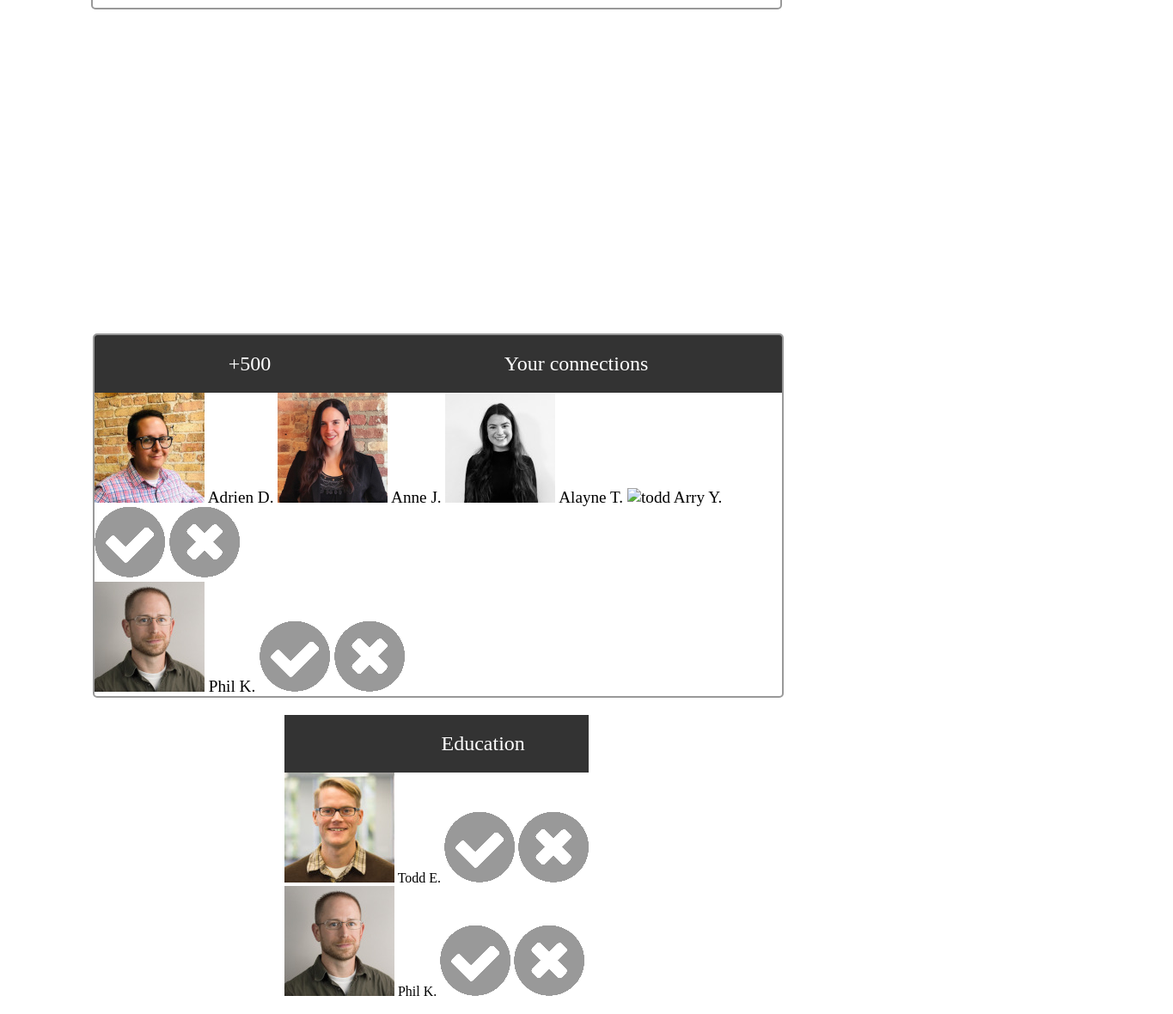
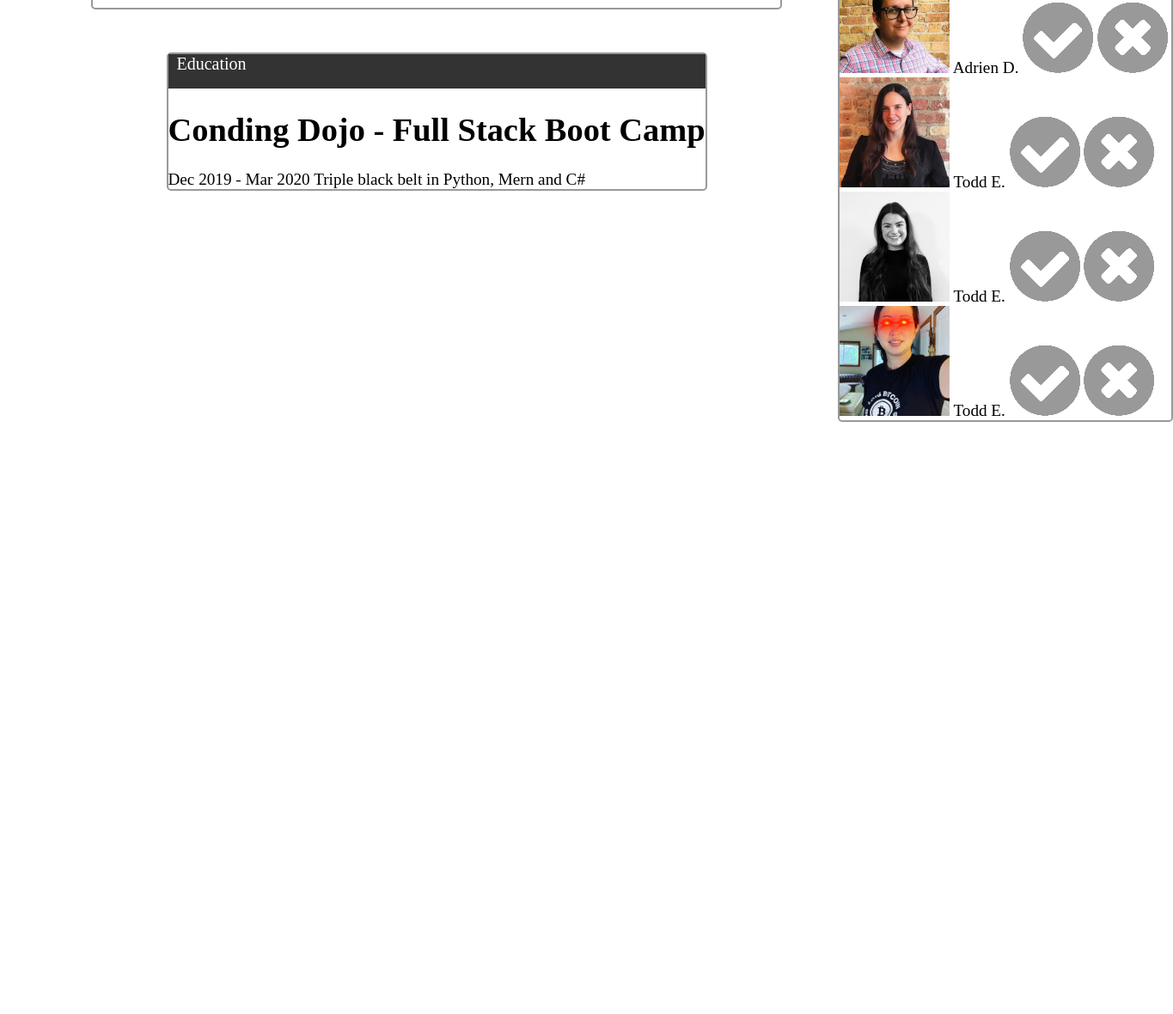
Before and after one commit to MarcoVillegasCampos/Profile-Page, a plain HTML site: page index.html in a window 1280 px wide. Shown: the part 475-1655 px from the top of the page at 86% size, 1365 px wide, since content can reach past the window. Drawn offline with Linux system fonts and the light colour scheme.

Commit message:
modifying files

```diff
--- a/css/styles.css
+++ b/css/styles.css
@@ -20,6 +20,7 @@
     flex: 6;
 
 }
+
 
 
 
@@ -69,6 +70,9 @@ button{
     overflow: hidden;
     display: flex;
     flex-direction: column;
+    position: RELATIVE;
+    bottom:500px;
+    left: 660PX;
 }
 
 .user-card4 {
@@ -79,6 +83,11 @@ button{
     border-radius: 5px;
     font-size: 1.2rem;
     overflow: hidden;
+    display: flex;
+    flex-direction: column;
+    position: RELATIVE;
+    bottom:500px;
+    left: 660PX;
 
 }
 .card-header {
@@ -111,13 +120,12 @@ button{
     margin-right: 10px;
 }
 .card-header4 {
-    background-color: #eee;
-    color: #333;
+    background-color: #333;
+    color:white;
     font-size: 20px;
-    border-radius: 12px;
-    height: 24px;
+    height: 40px;
     padding: 0 10px;
-    margin-right: 10px;
+
 }
 
 .card-body {
@@ -157,3 +165,17 @@ a {
     align-items: center;
     justify-content: space-around;
 }
+
+.flex-container4{
+position: relative;
+bottom: 950px;
+background-color: #fff;
+border: 2px solid #999;
+border-radius: 5px;
+font-size: 1.2rem;
+
+
+
+
+
+}
--- a/index.html
+++ b/index.html
@@ -80,62 +80,54 @@
                         <img src="images/adrien-s.jpg" alt="todd" class="avatar-s">
                         <span>Adrien D.</span>
                     </span>
-                    <span class="start">
-                        <img src="images/anne-s.jpg" alt="todd" class="avatar-s">
-                        <span>Anne J.</span>
-                    </span>
-                    <span class="start">
-                        <img src="images/alayne-s.jpg" alt="todd" class="avatar-s">
-                        <span>Alayne T.</span>
-                    </span>
-                    <span class="start">
-                        <img src="images/ARRY.jpg" alt="todd" class="avatar-s">
-                        <span>Arry Y.</span>
-                    </span>
                     <span class="end">
-                        <img src="icons/accept-circle.png" alt="accept" class="avatar-s">
-                        <img src="icons/close-circle.png" alt="decline" class="avatar-s">
+                        <img src="icons/accept-circle.png" alt="accept here">
+                        <img src="icons/close-circle.png" alt="close here">
                     </span>
                 </div>
                 <div class="user-line">
                     <span class="start">
-                        <img src="images/phil-s.jpg" alt="phil" class="avatar-s">
-                        <span>Phil K.</span>
+                        <img src="images/anne-s.jpg" alt="todd">
+                        <span>Todd E.</span>
                     </span>
                     <span class="end">
-                        <img src="icons/accept-circle.png" alt="accept" class="avatar-s">
-                        <img src="icons/close-circle.png" alt="decline" class="avatar-s">
+                        <img src="icons/accept-circle.png" alt="accept here">
+                        <img src="icons/close-circle.png" alt="close here">
                     </span>
+                </div>
+                <div class="user-line">
+                    <span class="start">
+                        <img src="images/alayne-s.jpg" alt="todd">
+                        <span>Todd E.</span>
+                    </span>
+                    <span class="end">
+                        <img src="icons/accept-circle.png" alt="accept here">
+                        <img src="icons/close-circle.png" alt="close here">
+                    </span>
+                </div>
+                <div class="user-line">
+                    <span class="start">
+                        <img src="imageS/arry-s.jpg" alt="todd">
+                        <span>Todd E.</span>
+                    </span>
+                    <span class="end">
+                        <img src="icons/accept-circle.png" alt="accept here">
+                        <img src="icons/close-circle.png" alt="close here">
+                    </span>
+                </div>
 
-                </div>
+
             </div>
         </div>
         <div class="flex-container4">
-
-            <!-- Education card -->
-
-            <div class="header">
+            <div class="card-header4">
                 <span class="connections"></span>
                 Education
             </div>
             <div class="user-line">
-                <span class="start">
-                    <img src="images/todd-s.jpg" alt="todd" class="avatar-s">
-                    <span>Todd E.</span>
-                </span>
-                <span class="end">
-                    <img src="icons/accept-circle.png" alt="accept" class="avatar-s">
-                    <img src="icons/close-circle.png" alt="decline" class="avatar-s">
-                </span>
-            </div>
-            <div class="user-line">
-                <span class="start">
-                    <img src="images/phil-s.jpg" alt="phil" class="avatar-s">
-                    <span>Phil K.</span>
-                </span>
-                <span class="end">
-                    <img src="icons/accept-circle.png" alt="accept" class="avatar-s">
-                    <img src="icons/close-circle.png" alt="decline" class="avatar-s">
+                <h1>Conding Dojo - Full Stack Boot Camp</h1>
+                <span>Dec 2019 - Mar 2020</span>
+                <span>Triple black belt in Python, Mern and C#</span>
                 </span>
             </div>
         </div>
```
